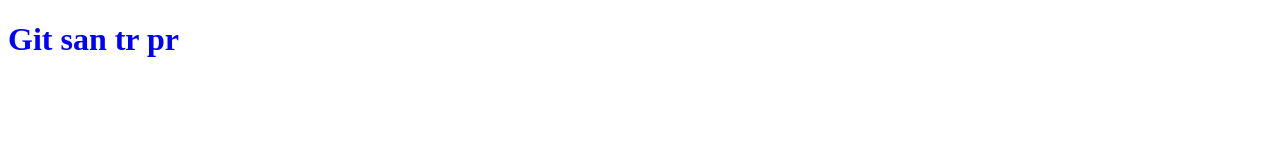
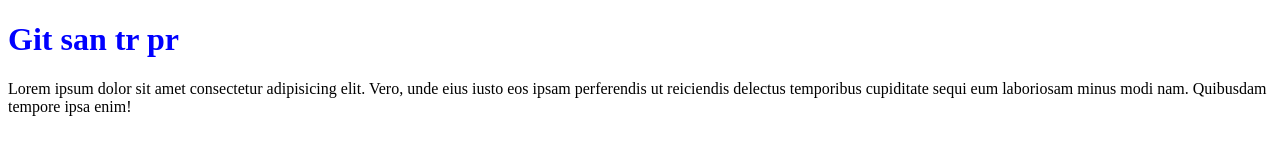
Before and after one commit to Aung2Kyaw7Khant2/git-for-swd, a plain HTML site: page index.html in a window 1280 px wide. Drawn offline with Linux system fonts and the light colour scheme.

Commit message:
second commit

```diff
--- a/index.html
+++ b/index.html
@@ -9,6 +9,7 @@
 </head>
 <body>
     <h1>Git san tr pr</h1>
+    <p>Lorem ipsum dolor sit amet consectetur adipisicing elit. Vero, unde eius iusto eos ipsam perferendis ut reiciendis delectus temporibus cupiditate sequi eum laboriosam minus modi nam. Quibusdam tempore ipsa enim!</p>
     <script src="js/app.js"></script>
 </body>
 </html>
```
